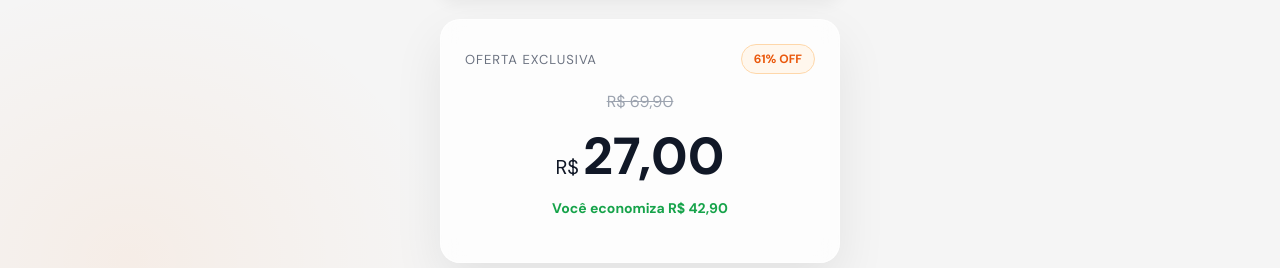
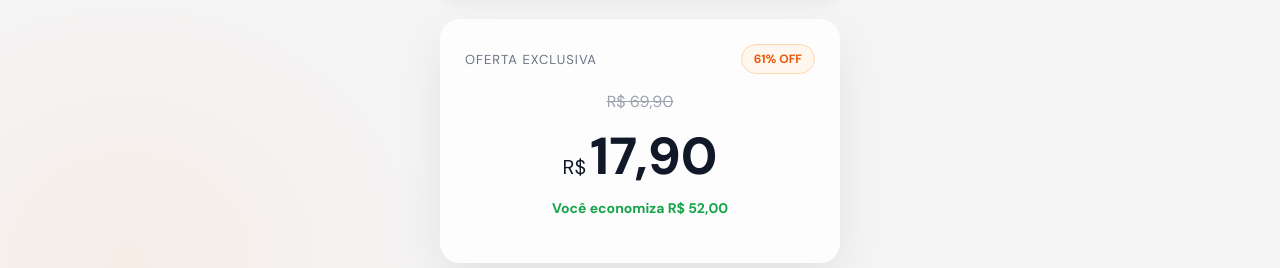
Before and after one commit to frango03/v0-tudo-verde, a Next.js app: page / in a window 1280 px wide. Shown: the part 920-1188 px from the top of the page. Built offline with nearby package versions, Linux system fonts and the light colour scheme.

Commit message:
fix: update pricing display from R$ 27,00 to R$ 17,90 and savings from R$ 42,90 to R$ 52,00

```diff
--- a/components/hero-section.tsx
+++ b/components/hero-section.tsx
@@ -70,10 +70,10 @@ export function HeroSection({ viewers }: HeroSectionProps) {
             </div>
             <div className="flex items-baseline justify-center gap-1 my-2">
               <span className="text-xl text-[#111827]">R$</span>
-              <span className="text-[52px] font-extrabold text-[#111827]">27,00</span>
+              <span className="text-[52px] font-extrabold text-[#111827]">17,90</span>
             </div>
             <p className="text-sm text-[#16a34a] font-semibold mb-5 text-center">
-              Você economiza R$ 42,90
+              Você economiza R$ 52,00
             </p>
           </div>
 
```
